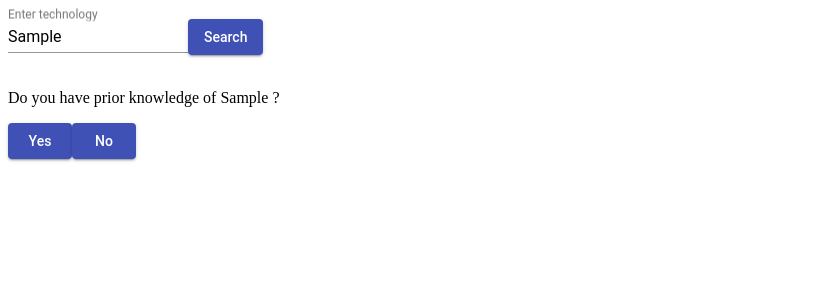
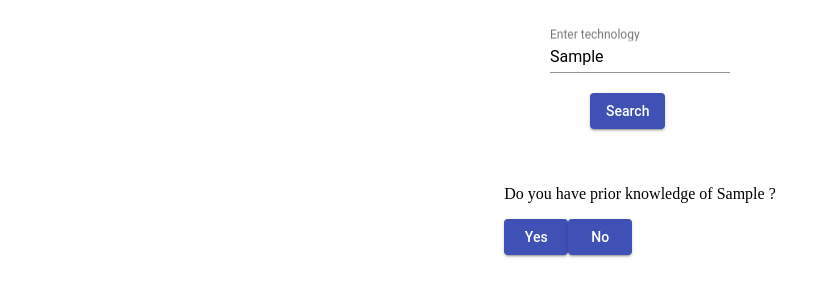
Before and after one commit to NoInterviewCorp/FrontEnd, an Angular app: page / in a window 1280 px wide. Both pictures are taken after typing "Sample" into the empty fields and a click on the button "Search". Shown: the top 300 px of the page, without its empty margins (0-831 px from the left). Built offline with nearby package versions, Linux system fonts and the light colour scheme.

Commit message:
added card image

```diff
--- a/src/app/learner/search/search.component.css
+++ b/src/app/learner/search/search.component.css
@@ -0,0 +1,46 @@
+.flex-container{
+    display: flex;
+    flex-direction:row;
+    flex-wrap: wrap;
+    padding-top: 20px;
+    justify-content:space-around
+  }
+  .flex-container1{
+    display: flex;
+    flex-direction: row;
+    flex-wrap: wrap;
+    padding-top: 10px;
+  }
+  .example-card
+  {
+      flex: 20%;
+  }
+
+
+  .flex{
+    display: flex;
+    flex-direction:column;
+    flex-wrap: wrap;
+    padding-top: 20px;
+    justify-content: center;
+  }
+
+  .flex1{
+    display: flex;
+    flex-direction:row;
+    flex-wrap: wrap;
+    padding-top: 20px;
+    justify-content: center;
+  }
+
+
+
+  .button-flex{
+      margin-left: 40px;
+  }
+
+
+  .example-header-image {
+    background-image: url('src\assets\images\profile.png');
+    background-size: cover;
+  }
--- a/src/app/learner/search/search.component.html
+++ b/src/app/learner/search/search.component.html
@@ -1,37 +1,101 @@
-<form class="example-form">
+<div class="flex-container">
+<form class="form">
 <mat-form-field class="example-full-width">
-  <input matInput placeholder="Enter technology" name= "tech" [(ngModel)]="selectedTech">
+<input matInput placeholder="Enter technology" name= "tech" [(ngModel)]="selectedTech">
 </mat-form-field>
-
-<button mat-raised-button color="primary" (click)="search()">Search</button>
-
-<div *ngIf="hasClickedSearch">
-  <p>
-    Do you have prior knowledge of {{selectedTech}} ?
-  </p>
-
-  <a routerLink="/test" routerLinkActive="active" button mat-raised-button color="primary" >Yes</a>
-  <button mat-raised-button color="primary" (click)="noToggle()">No</button>
+<br>
+<button class="button-flex" mat-raised-button color="primary" (click)="search()">Search</button>
+</form>
+</div>
+<div class="flex1">
+<div class="flex" *ngIf="hasClickedSearch">
+  <div>
+<p> Do you have prior knowledge of {{selectedTech}} ? </p></div>
+<div>
+<button mat-raised-button color="primary" routerLink="/test" routerLinkActive="active" >Yes</button>
+<button mat-raised-button color="primary" (click)="noToggle()">No</button>
+</div>
+</div>
 </div>
 
-<div *ngIf="isNoSelected">
+<div class="flex-container" *ngIf="isNoSelected">
+
+<mat-card class="example-card">
+  <mat-card-header>
+    <div mat-card-avatar class="example-header-image"></div>
+    <mat-card-title>Learning Plan 1</mat-card-title>
+    <mat-card-subtitle>By abc</mat-card-subtitle>
+  </mat-card-header>
+  <mat-card-actions>
+    <button mat-button>upvote</button>
+    <button mat-button>downvote</button>
+  </mat-card-actions>
+</mat-card>
+
+<mat-card class="example-card">
+    <mat-card-header>
+      <div mat-card-avatar class="example-header-image"></div>
+      <mat-card-title>Learning Plan 2</mat-card-title>
+      <mat-card-subtitle>By abc</mat-card-subtitle>
+    </mat-card-header>
+    <mat-card-actions>
+      <button mat-button>upvote</button>
+      <button mat-button>downvote</button>
+    </mat-card-actions>
+  </mat-card>
+
+  <mat-card class="example-card">
+      <mat-card-header>
+        <div mat-card-avatar class="example-header-image"></div>
+        <mat-card-title>Learning Plan 3</mat-card-title>
+        <mat-card-subtitle>By abc</mat-card-subtitle>
+      </mat-card-header>
+      <mat-card-actions>
+        <button mat-button>upvote</button>
+        <button mat-button>downvote</button>
+      </mat-card-actions>
+    </mat-card>
+
     <mat-card class="example-card">
         <mat-card-header>
           <div mat-card-avatar class="example-header-image"></div>
-          <mat-card-title>Shiba Inu</mat-card-title>
-          <mat-card-subtitle>Dog Breed</mat-card-subtitle>
+          <mat-card-title>Learning Plan 4</mat-card-title>
+          <mat-card-subtitle>By abc</mat-card-subtitle>
         </mat-card-header>
-
-        <mat-card-content>
-          <p>
-            The Shiba Inu is the smallest of the six original and distinct spitz breeds of dog from Japan.
-            A small, agile dog that copes very well with mountainous terrain, the Shiba Inu was originally
-            bred for hunting.
-          </p>
-        </mat-card-content>
         <mat-card-actions>
-          <button mat-button>LIKE</button>
-          <button mat-button>SHARE</button>
+          <button mat-button>upvote</button>
+          <button mat-button>downvote</button>
         </mat-card-actions>
       </mat-card>
+
+      <mat-card class="example-card">
+          <mat-card-header>
+            <div mat-card-avatar class="example-header-image"></div>
+            <mat-card-title>Learning Plan 5</mat-card-title>
+            <mat-card-subtitle>By abc</mat-card-subtitle>
+          </mat-card-header>
+          <mat-card-actions>
+            <button mat-button>upvote</button>
+            <button mat-button>downvote</button>
+          </mat-card-actions>
+        </mat-card>
+    <!-- <div class="flex-container">
+        <div class="flex" *ngFor="let index of LearningPlan; " [id]="index" >
+          <mat-card class="example-card">
+            <mat-card-header>
+              <div mat-card-avatar class="example-header-image"></div>
+              <mat-card-title style="font-size: 20px">Java</mat-card-title>
+              <mat-card-subtitle>By John</mat-card-subtitle>
+            </mat-card-header><br><br>
+            <mat-card-content>
+              <p>This Plan helps you to understand and apply the concepts of JAVA</p>
+              <a href="https://www.tutorialspoint.com/java/java_environment_setup.htm">"Link for concept 1"</a><br>
+              <a href="https://www.tutorialspoint.com/java/java_basic_datatypes.htm">"Link for concept 2"</a>
+            </mat-card-content>
+            <mat-card-actions>
+              <button mat-button style="font-size: 20px" routerLink="home" routerLinkActive="active">EDIT>></button>
+            </mat-card-actions>
+          </mat-card>
+        </div> -->
+
 </div>
--- a/src/app/learner/search/search.component.ts
+++ b/src/app/learner/search/search.component.ts
@@ -10,6 +10,7 @@ export class SearchComponent implements OnInit {
   selectedTech : string;
   hasClickedSearch=false;
   isNoSelected=false;
+  LearningPlan: Array<number> = [1,2,3,4,5];
 
   constructor() { }
 
@@ -22,5 +23,7 @@ export class SearchComponent implements OnInit {
 
   noToggle() {
     this.isNoSelected=true;
+    this.hasClickedSearch=false;
   }
+
 }
```
Also changed, not shown: src/assets/images/logo.png (added), src/assets/images/profile.png (added).
